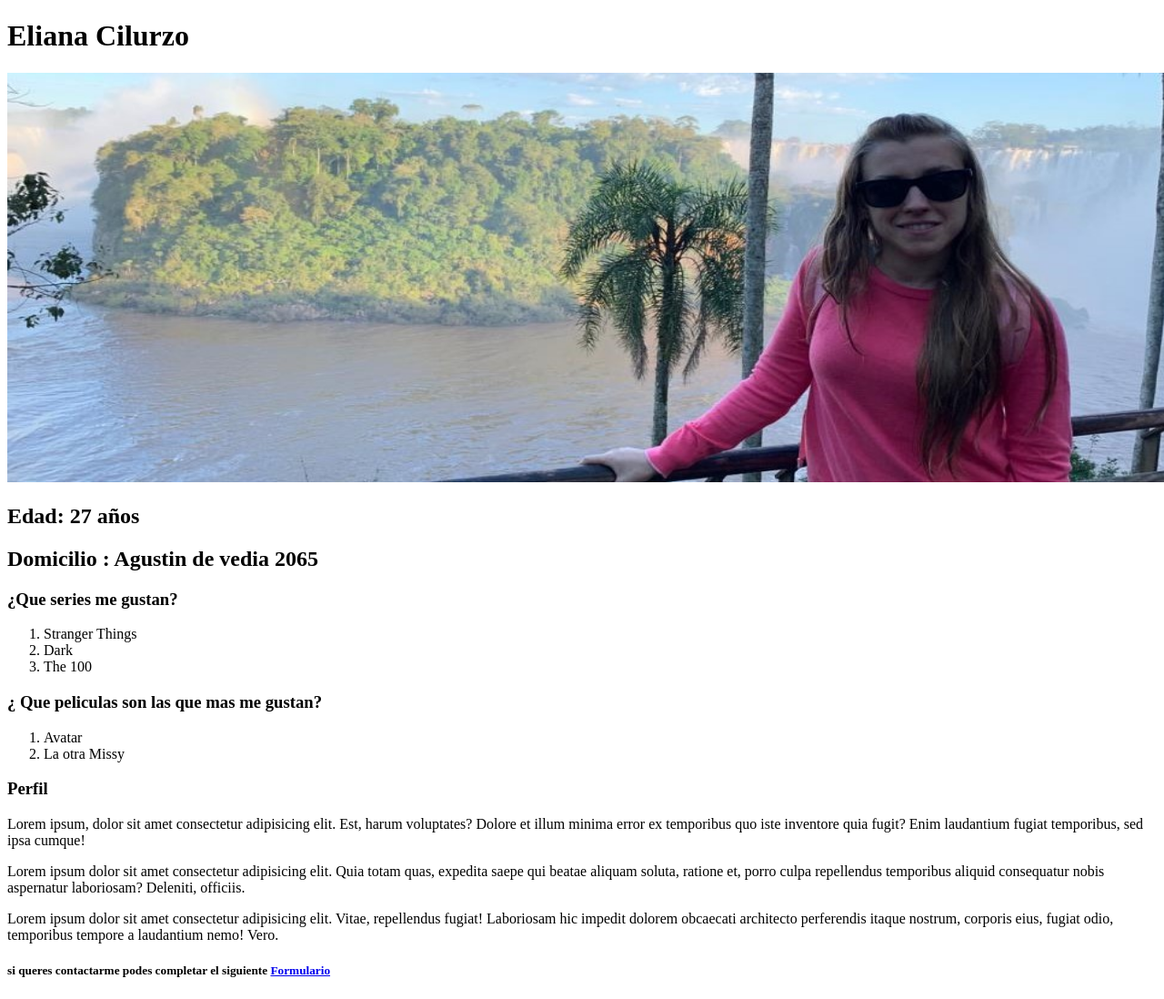
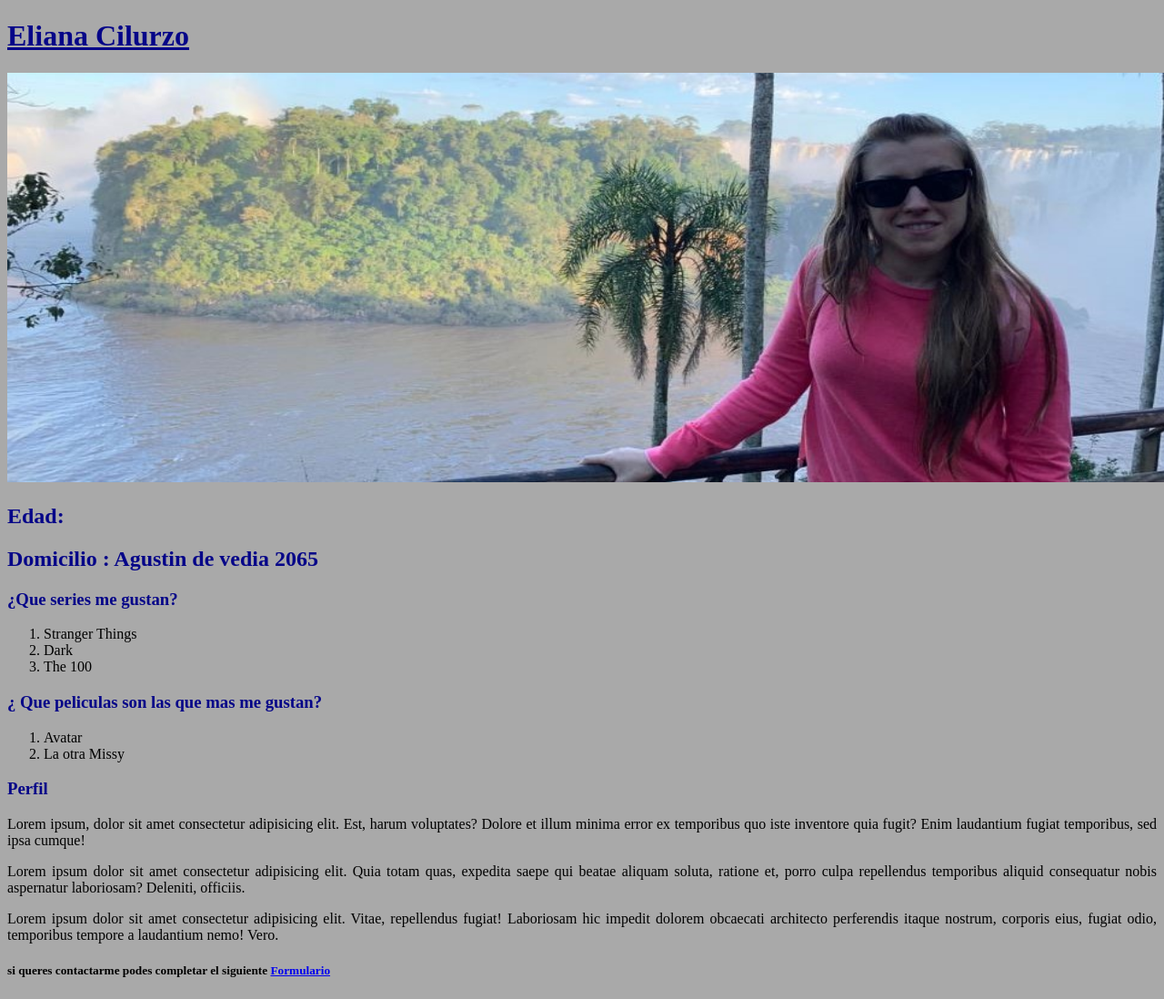
Before and after one commit to EliCilurzo/curriculum, a plain HTML site: page index.html in a window 1280 px wide. Shown: the top 1098 px of the page at 91% size. Drawn offline with Linux system fonts and the light colour scheme.

Commit message:
estilos.css

```diff
--- /dev/null
+++ b/estilos.css
@@ -0,0 +1,25 @@
+p{
+text-align:justify;
+font-style:inherit
+}
+
+h1{
+    color:#050588;
+    text-decoration:underline
+}
+
+body {
+    background-color:darkgray;
+}
+
+h2{
+    color:#050588
+}
+
+h3{
+    color:#050588
+}
+
+h5{
+    font: weight 50px;
+}
--- a/index.html
+++ b/index.html
@@ -3,12 +3,13 @@
 <head>
     <meta charset="utf-8">
     <title>Curriculum vitae </title>
+    <link rel="stylesheet" href="estilos.css">
 </head>
 <body>
     <h1> Eliana Cilurzo</h1>
     <img src="images/fotoprueba.jpg" alt="imagen" width="1350px " height="450px" >
     <crircle cx="50" cy="50" r="40" stroke-width="4" fill="red"></crircle>
-    <h2> Edad: 27 años </h2>
+    <h2> Edad:  </h2>
     <h2> Domicilio : Agustin de vedia 2065  </h2>
     <h3>¿Que series me gustan?</h3>
     <ol>
```
